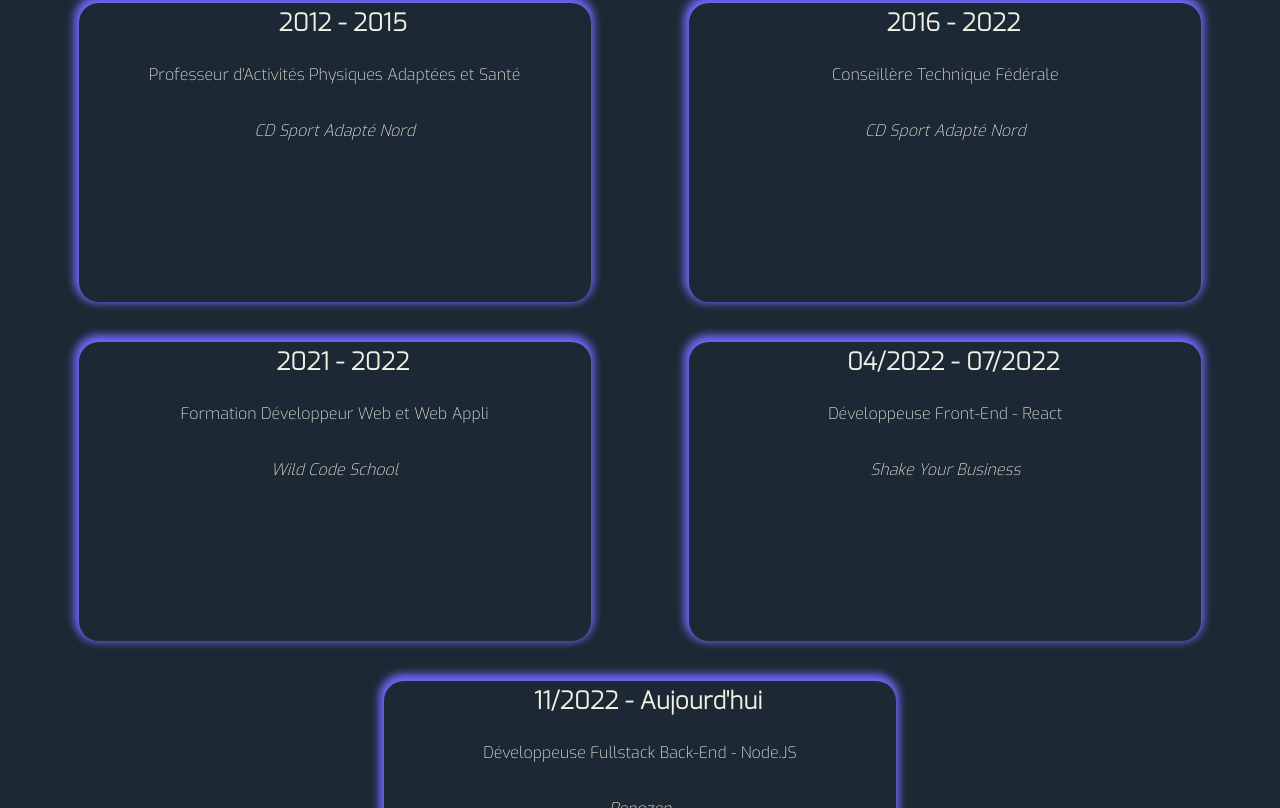
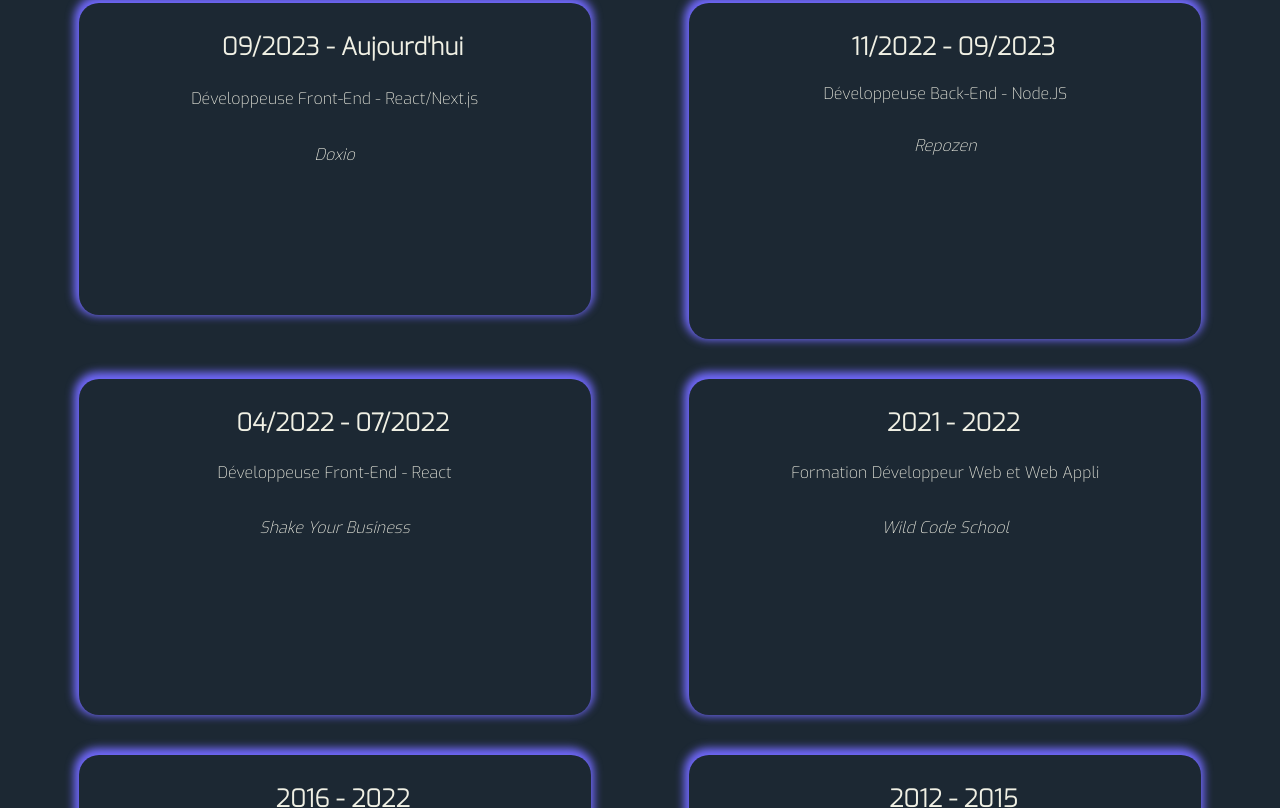
Before and after one commit to Mariion-62/portfolio, a React (Create React App) app: page /mon-parcours in a window 1280 px wide. Shown: the part 912-1720 px from the top of the page. Built offline with nearby package versions, Linux system fonts and the light colour scheme.

Commit message:
feat: add a new experience

```diff
--- a/package.json
+++ b/package.json
@@ -45,6 +45,7 @@
   },
   "devDependencies": {
     "@babel/core": "^7.15.8",
+    "@babel/plugin-proposal-private-property-in-object": "^7.21.11",
     "eslint": "^7.32.0",
     "eslint-config-airbnb": "^18.2.1",
     "eslint-config-prettier": "^8.3.0",
--- a/src/components/AllParcours/index.jsx
+++ b/src/components/AllParcours/index.jsx
@@ -7,7 +7,15 @@
 export default function AllParcours() {
   const [allParcours, setAllParcours] = useState([]);
   useEffect(() => {
-    setAllParcours(dataParcours);
+    const dataParcoursCopy = [...dataParcours];
+
+    dataParcoursCopy.sort((a, b) => {
+      const idA = new Date(a.id);
+      const idB = new Date(b.id);
+      return idB - idA;
+    });
+
+    setAllParcours(dataParcoursCopy);
   }, []);
   return (
     <>
--- a/src/components/BtnUp/index.jsx
+++ b/src/components/BtnUp/index.jsx
@@ -29,6 +29,7 @@
       <SBtnUp>
         <button
           type="button"
+          aria-label="Boutton pour aller en haut de la page"
           className="btnUp"
           onClick={scrollToTop}
           style={{ display: visible ? 'inline' : 'none' }}
--- a/src/components/CardParcours/index.jsx
+++ b/src/components/CardParcours/index.jsx
@@ -1,5 +1,84 @@
 import PropTypes from 'prop-types';
 import SCardParcours from './style';
+
+export const dataParcours = [
+  {
+    id: 1,
+    dateBegin: '2012',
+    dateEnd: '2015',
+    job: "Professeur d'Activités Physiques Adaptées et Santé",
+    experience:
+      'Mise en place d’un projet sportif en lien avec l’établissement spécialisé',
+    picture: './assets/Logo_CDSA59.png',
+    enterprise: 'CD Sport Adapté Nord',
+    expTwo: 'Mise en place de séances sportives individuelle et collective',
+    expThree: 'Être à l’écoute des sportifs',
+  },
+  {
+    id: 2,
+    dateBegin: '2016',
+    dateEnd: '2022',
+    job: 'Conseillère Technique Fédérale',
+    experience: 'Promouvoir le SA sur le territoire du Nord',
+    picture: './assets/Logo_CDSA59.png',
+    enterprise: 'CD Sport Adapté Nord',
+    expTwo: 'Mise en place d’un calendrier sportif',
+    expThree: 'Organisation d’événements sportifs (multisports)',
+    expFour: 'Gestion des bénévoles',
+    expFive: 'Relation avec les partenaires',
+  },
+  {
+    id: 3,
+    dateBegin: '2021',
+    dateEnd: '2022',
+    job: 'Formation Développeur Web et Web Appli',
+    experience: 'Front-end : JavaScript, ReactJS, HTML, CSS',
+    picture: './assets/Logo_WCS.png',
+    enterprise: 'Wild Code School',
+    expTwo: 'Back-end : Node.JS, Express',
+    expThree: 'BDD : MySQL Workbench',
+    expFour: 'Outils: Git, GitHub, Postman',
+  },
+  {
+    id: 4,
+    dateBegin: '04/2022',
+    dateEnd: '07/2022',
+    job: 'Développeuse Front-End - React',
+    experience: 'Front-end: React, CSS',
+    picture: './assets/Logo_SYB.png',
+    enterprise: 'Shake Your Business',
+    expTwo: 'Outils: Styled-Components,Trello, GitHub',
+    expThree:
+      "Développement d'une onePage dynamique - Réalisation de tests unitaires",
+  },
+  {
+    id: 5,
+    dateBegin: '11/2022',
+    dateEnd: '09/2023',
+    job: 'Développeuse Back-End - Node.JS',
+    experience:
+      "Développement de features (création d'API) - Réalisation de tests unitaires et tests d'intégration - Participation au comité projet",
+    picture: './assets/Logo_Repozen.png',
+    enterprise: 'Repozen',
+    expTwo: 'Back-end: Node.JS, Fastify, TypeScript',
+    expThree: 'BDD: MongoDB',
+    expFour:
+      'Outils: Git, GitLab, MongoCompass, Postman, Jest, Swagger/openAPI',
+  },
+  {
+    id: 6,
+    dateBegin: '09/2023',
+    dateEnd: "Aujourd'hui",
+    job: 'Développeuse Front-End - React/Next.js',
+    experience:
+      "Développement de features pour créer un portail - Réalisation de tests unitaires et tests d'intégration - Développement d'un lib de composants partagés",
+    picture: '',
+    enterprise: 'Doxio',
+    expTwo: 'Front-end: React, Next.js, TypeScript',
+    expThree:
+      'Outils: Git, GitLab, Postman, Jest, Sonarqube, Jira, Swagger/openAPI',
+  },
+];
 
 export function CardParcours({
   dateBegin,
@@ -50,64 +129,3 @@
   expFour: PropTypes.string.isRequired,
   expFive: PropTypes.string.isRequired,
 };
-
-export const dataParcours = [
-  {
-    dateBegin: '2012',
-    dateEnd: '2015',
-    job: "Professeur d'Activités Physiques Adaptées et Santé",
-    experience:
-      'Mise en place d’un projet sportif en lien avec l’établissement spécialisé',
-    picture: './assets/Logo_CDSA59.png',
-    enterprise: 'CD Sport Adapté Nord',
-    expTwo: 'Mise en place de séances sportives individuelle et collective',
-    expThree: 'Être à l’écoute des sportifs',
-  },
-  {
-    dateBegin: '2016',
-    dateEnd: '2022',
-    job: 'Conseillère Technique Fédérale',
-    experience: 'Promouvoir le SA sur le territoire du Nord',
-    picture: './assets/Logo_CDSA59.png',
-    enterprise: 'CD Sport Adapté Nord',
-    expTwo: 'Mise en place d’un calendrier sportif',
-    expThree: 'Organisation d’événements sportifs (multisports)',
-    expFour: 'Gestion des bénévoles',
-    expFive: 'Relation avec les partenaires',
-  },
-  {
-    dateBegin: '2021',
-    dateEnd: '2022',
-    job: 'Formation Développeur Web et Web Appli',
-    experience: 'Front-end : JavaScript, ReactJS, HTML, CSS',
-    picture: './assets/Logo_WCS.png',
-    enterprise: 'Wild Code School',
-    expTwo: 'Back-end : Node.JS, Express',
-    expThree: 'BDD : MySQL Workbench',
-    expFour: 'Outils: Git, GitHub, Postman',
-  },
-  {
-    dateBegin: '04/2022',
-    dateEnd: '07/2022',
-    job: 'Développeuse Front-End - React',
-    experience: 'Front-end: React, CSS',
-    picture: './assets/Logo_SYB.png',
-    enterprise: 'Shake Your Business',
-    expTwo: 'Outils: Styled-Components,Trello, GitHub',
-    expThree:
-      "Développement d'une onePage dynamiqu - Réalisation de tests unitaires",
-  },
-  {
-    dateBegin: '11/2022',
-    dateEnd: "Aujourd'hui",
-    job: 'Développeuse Fullstack Back-End - Node.JS',
-    experience:
-      "Développement de features (création d'API) - Réalisation de tests unitaires et tests d'intégration - Participation au comité projet",
-    picture: '',
-    enterprise: 'Repozen',
-    expTwo: 'Back-end: Node.JS, Fastify, TypeScript',
-    expThree: 'BDD: MongoDB',
-    expFour:
-      'Outils: Git, GitLab, MongoCompass, Postman, Jest, Swagger/openAPI',
-  },
-];
--- a/src/components/CardParcours/style.jsx
+++ b/src/components/CardParcours/style.jsx
@@ -3,6 +3,8 @@
 const SCardParcours = styled.div`
   .cardParcours {
     width: 40vw;
+    max-height: 18rem;
+    padding: 1.5rem 0;
     margin: 20px;
     font-size: 1em;
     text-align: center;
--- a/src/components/Footer/index.jsx
+++ b/src/components/Footer/index.jsx
@@ -11,6 +11,7 @@
 
         <a
           className="contact"
+          aria-label="mail de Marion"
           href="mailto:mariongrolleau@neuf.fr"
           target="_blank"
           rel="noreferrer"
```
Also changed, not shown: public/assets/Logo_Repozen.png (added).
